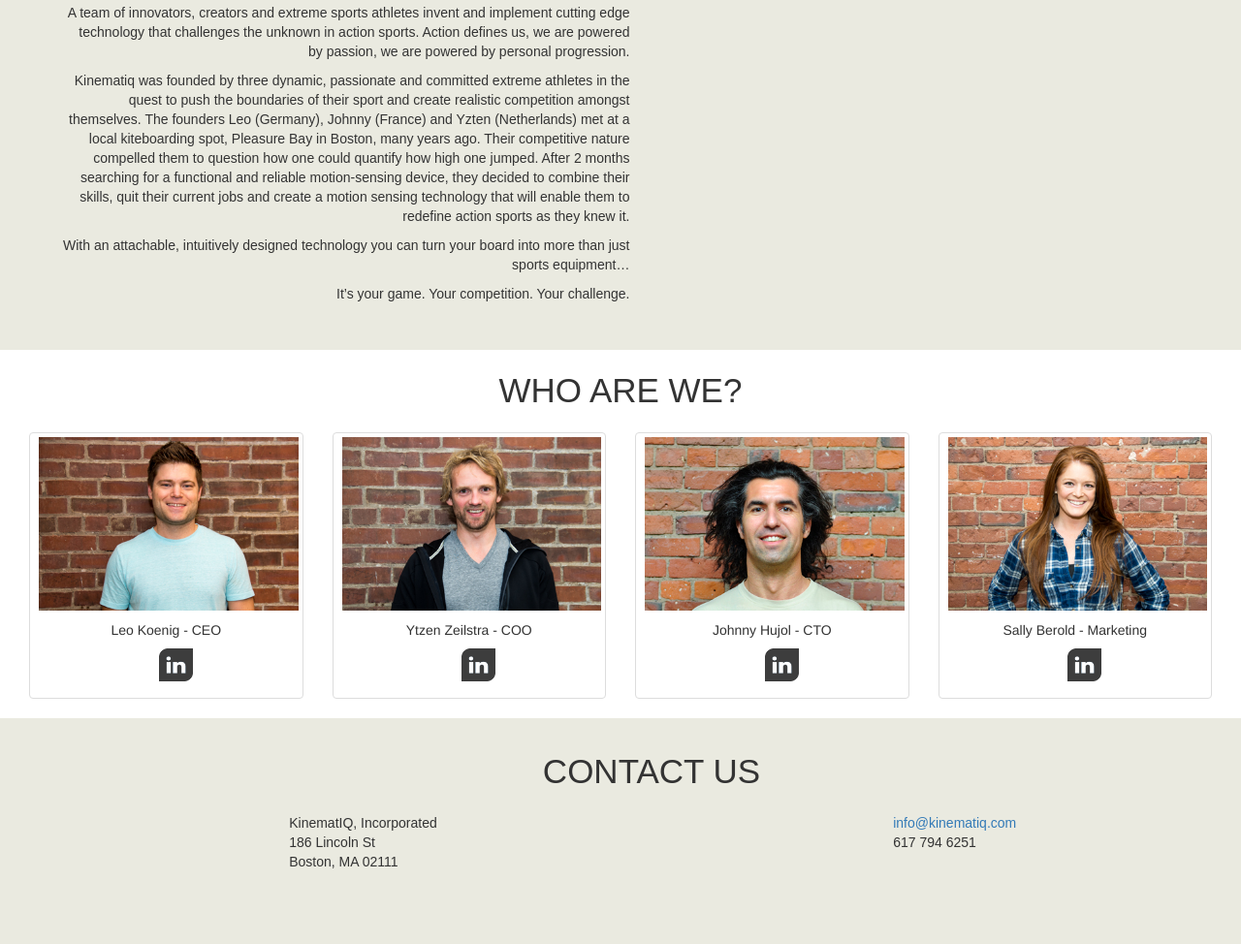
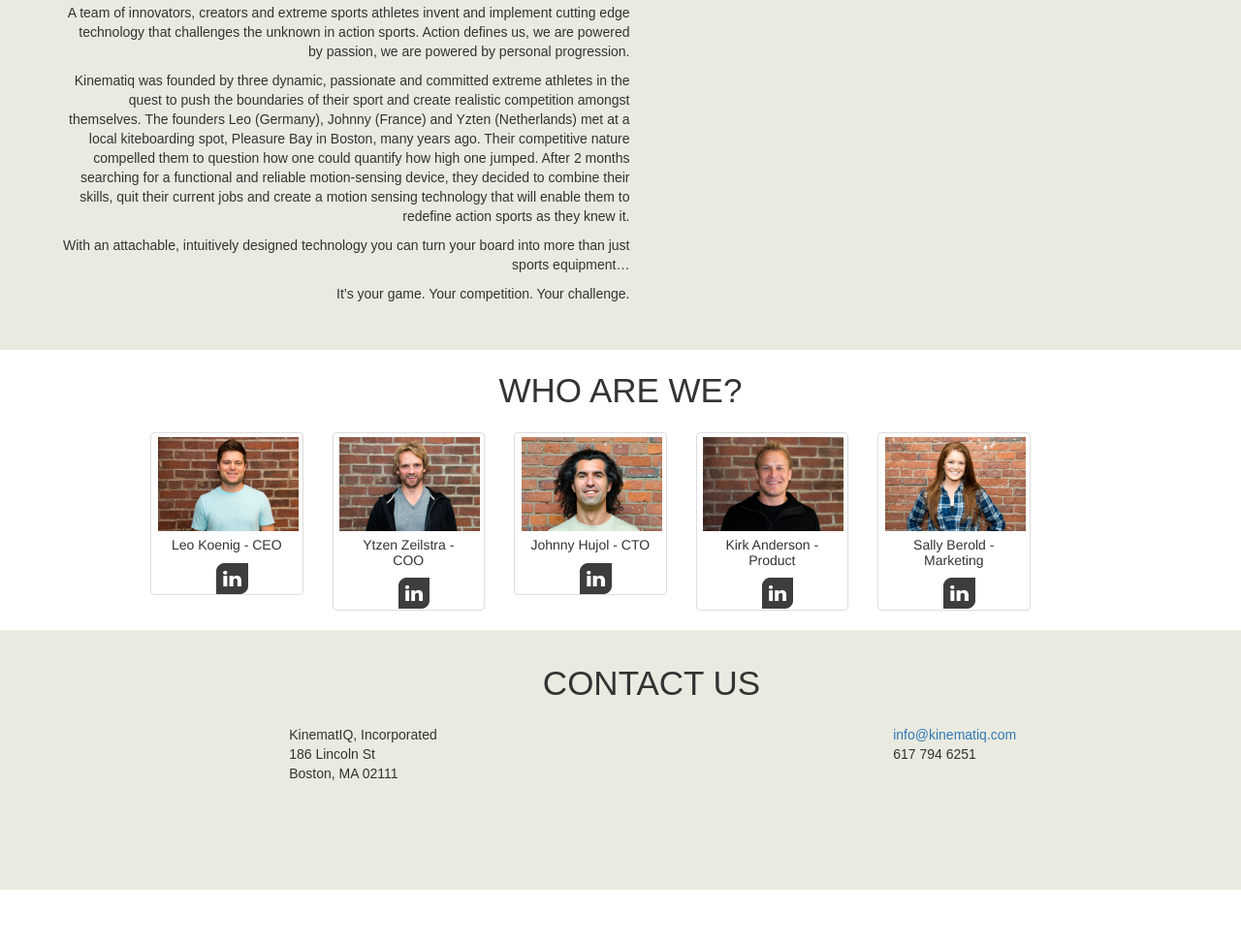
Before and after one commit to ddrieck/kinematiq, a plain HTML site: page index.html in a window 1280 px wide. Shown: the part 1074-2048 px from the top of the page at 97% size. After the commit the page ends 1992 px from the top, so only its background shows below. Drawn offline with nearby package versions, Linux system fonts and the light colour scheme.

Commit message:
Added Kirk photos and decreased size of staff photo row.

```diff
--- a/css/styles.css
+++ b/css/styles.css
@@ -60,6 +60,10 @@ h1 {
     display: none;
 }
 
+.photo_row {
+	margin-left: 10%;
+}
+
 .staff img {
 	padding-left: 2%;
 	float: left;
@@ -83,8 +87,8 @@ h1 {
 }
 
 #linkedin_logo {
-	width: 40px;
-	margin-left: 45%;
+	width: 35px;
+	margin-left: 40%;
 }
 
 .story_text {
--- a/index.html
+++ b/index.html
@@ -53,17 +53,18 @@
 </section>
 <section class="container-fluid staff">
 <h1 class="section_title">WHO ARE WE?</h1>
-  <div class="col-sm-7 col-md-3">
+<div class="photo_row">
+  <div class="col-sm-7 col-md-2">
     <div class="thumbnail">
       <img src="images/Leo_Koenig.jpg" alt="Leo Koenig" class="visible">
-      <img src="images/leo_action.jpg" alt="Leo Koenig action" class="hidden_action">
+      <img src="images/leo_action_2.jpg" alt="Leo Koenig action" class="hidden_action">
       <div class="caption">
         <h5>Leo Koenig - CEO</h5>
         <a href="http://www.linkedin.com/in/leokoenig" target="blank"><img src="images/linkedin.png" id="linkedin_logo"></a>
       </div>
     </div>
   </div>
-  <div class="col-sm-7 col-md-3">
+  <div class="col-sm-7 col-md-2">
     <div class="thumbnail">
       <img src="images/Ytzen_Zeilstra.jpg" alt="Ytzen Zeilstra" class="visible">
       <img src="images/ytzen_action.jpg" alt="Ytzen Zeilstra action" class="hidden_action">
@@ -73,7 +74,7 @@
       </div>
     </div>
   </div>
-  <div class="col-sm-7 col-md-3">
+  <div class="col-sm-7 col-md-2">
     <div class="thumbnail">
       <img src="images/Johnny_Hujol.JPG" alt="Johnny Hujol" class="visible">
       <img src="images/johnny_action.jpg" alt="Johnny Hujol action" class="hidden_action">
@@ -83,7 +84,17 @@
       </div>
     </div>
   </div>
-  <div class="col-sm-7 col-md-3">
+  <div class="col-sm-7 col-md-2">
+    <div class="thumbnail">
+      <img src="images/Kirk_Anderson.jpg" alt="Kirk Anderson" class="visible">
+      <img src="images/kirk1_action.jpg" alt="Kirk Anderson action" class="hidden_action">
+      <div class="caption">
+        <h5>Kirk Anderson - Product</h5>
+        <a href="www.linkedin.com/in/kirkdavidanderson" target="blank"><img src="images/linkedin.png" id="linkedin_logo"></a>
+      </div>
+    </div>
+  </div>
+  <div class="col-sm-7 col-md-2">
     <div class="thumbnail">
       <img src="images/Sally_Berold.jpg" alt="Sally Berold" class="visible">
       <img src="images/sally_action.jpg" alt="Sally Berold action" class="hidden_action">
@@ -93,6 +104,7 @@
       </div>
     </div>
   </div>
+</div>
 </section>
 <section class="row contact">
 <h1 class="section_title">CONTACT US</h1>
```
Also changed, not shown: images/Kirk_Anderson.jpg (added), images/kirk1_action.jpg, images/leo_action_2.jpg (added).
